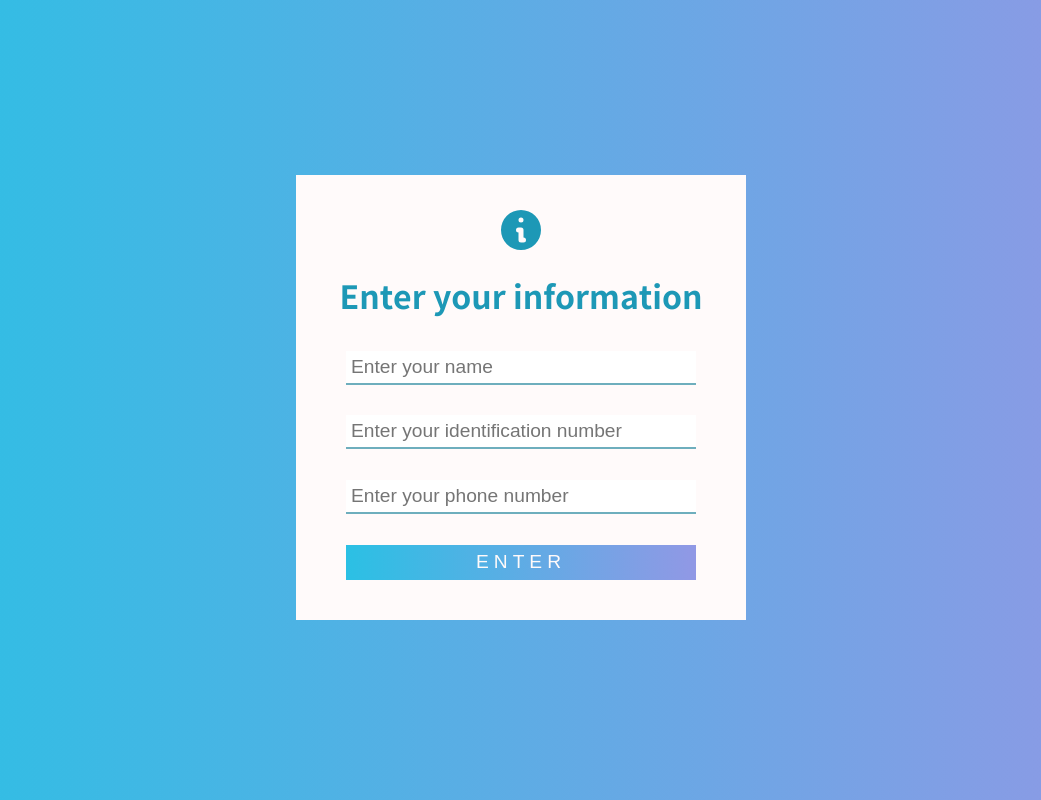
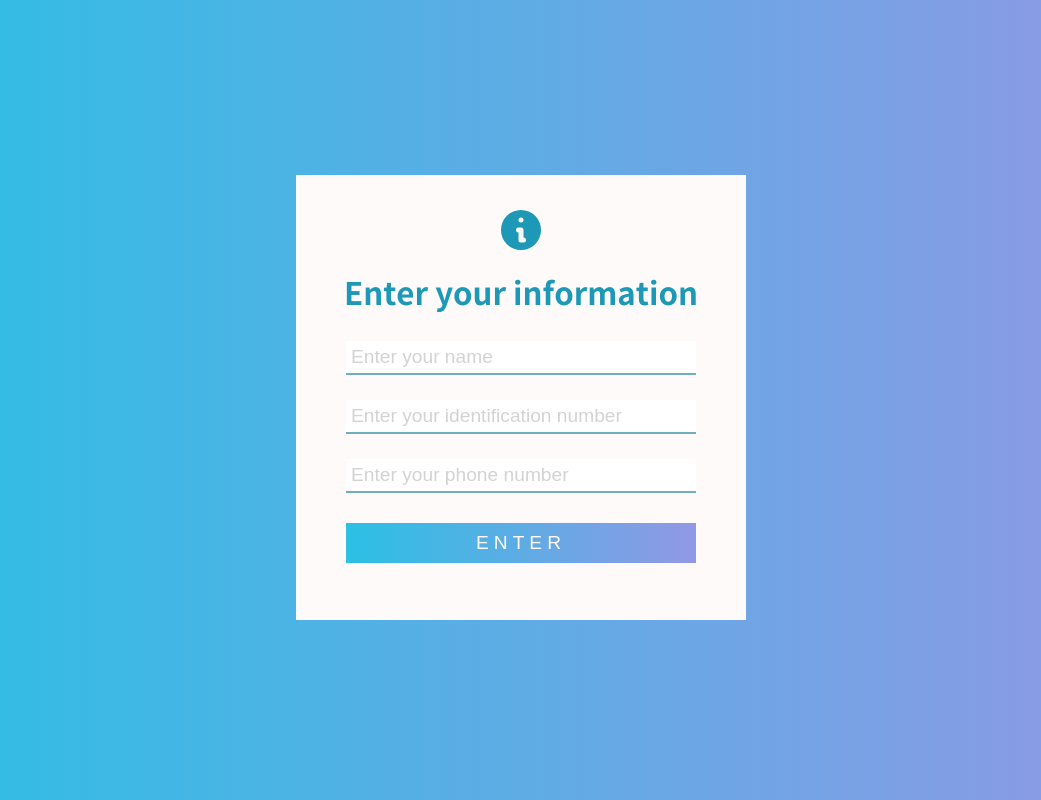
Before and after one commit to widalida26/moazone, a React (Create React App) app in the folder client/: page / in a window 1280 px wide. Shown: the whole page, without its empty margins (119-1160 px from the left). Built offline with nearby package versions, Linux system fonts and the light colour scheme.

Commit message:
modify : placeholder color

```diff
--- a/client/src/index.css
+++ b/client/src/index.css
@@ -50,10 +50,6 @@ input {
   padding: 5px;
 }
 
-.input::placeholder {
-  color: rgb(188, 188, 188);
-}
-
 /* login page */
 .login-container {
   background-color: snow;
@@ -68,7 +64,7 @@ input {
   margin-top: -225px;
   display: flex;
   flex-direction: column;
-  justify-content: space-between;
+  justify-content: flex-start;
 }
 
 .info-icon {
@@ -79,25 +75,31 @@ input {
   font-family: 'Noto Sans CJK KR';
   font-style: normal;
   font-weight: bold;
-  font-size: 2em;
+  font-size: 1.95em;
   color: #1d98b6;
   white-space: pre-line;
-  margin-top: -15px;
+  margin-top: 12px;
 }
 
 .info-input {
   width: 340px;
+  margin-top: 25px;
+}
+
+.info-input::placeholder {
+  color: lightgray;
 }
 
 .login-button {
   background: linear-gradient(to right, #2bc0e4, #9198e5);
   width: 350px;
-  height: 35px;
-  margin-bottom: 40px;
+  height: 40px;
   border: none;
   color: snow;
   font-size: 1.2em;
   letter-spacing: 5px;
+  margin-top: 30px;
+  margin-bottom: 40px;
 }
 
 .event-title {
```
